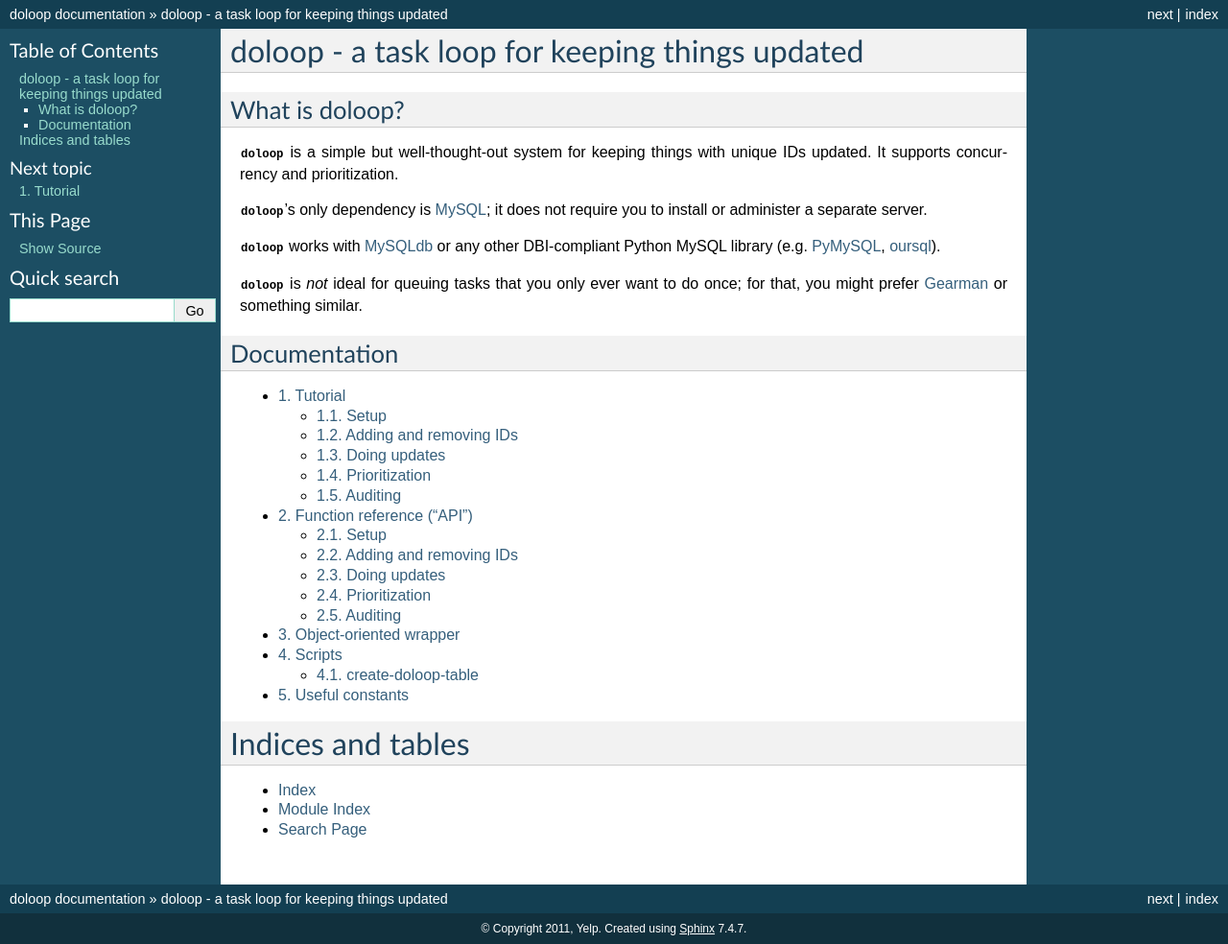
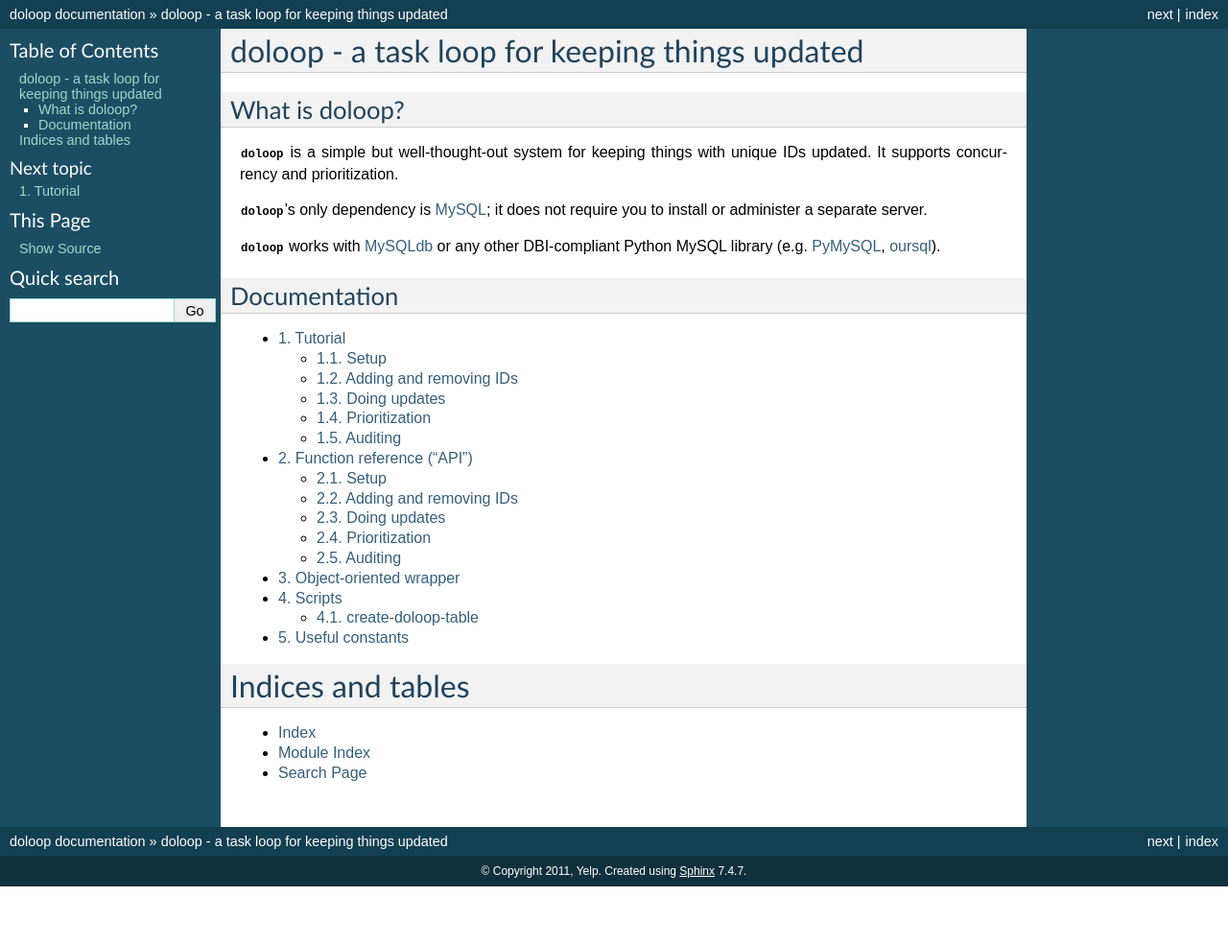
Before and after one commit to Yelp/doloop, a Sphinx documentation site: the page built from docs/index.rst, in a window 1280 px wide. Shown: the whole page at 96% size. Built offline with Sphinx 7.4.7, drawn with Linux system fonts in a browser that asks for light colours; the version number could not be read and is left out; after the commit the page ends 924 px from its top, so only the background shows below that.

Commit message:
got rid of bullet point about Gearman; better to have 3 than 4

```diff
--- a/README.rst
+++ b/README.rst
@@ -10,8 +10,4 @@ or any other DBI-compliant Python MySQL library (e.g.
 `PyMySQL <https://github.com/petehunt/PyMySQL/>`_,
 `oursql <https://launchpad.net/oursql>`_).
 
-**doloop** is *not* ideal for queuing tasks that you only ever want
-to do once; for that, you might prefer
-`Gearman <http://packages.python.org/gearman/>`_ or something similar.
-
 See http://packages.python.org/doloop for tutorial and documentation.
--- a/docs/index.rst
+++ b/docs/index.rst
@@ -20,10 +20,6 @@ install or administer a separate server.
 or any other DBI-compliant Python MySQL library (e.g.
 `PyMySQL <https://github.com/petehunt/PyMySQL/>`_,
 `oursql <https://launchpad.net/oursql>`_).
-
-:py:mod:`doloop` is *not* ideal for queuing tasks that you only ever want
-to do once; for that, you might prefer
-`Gearman <http://packages.python.org/gearman/>`_ or something similar.
 
 Documentation
 -------------
```
